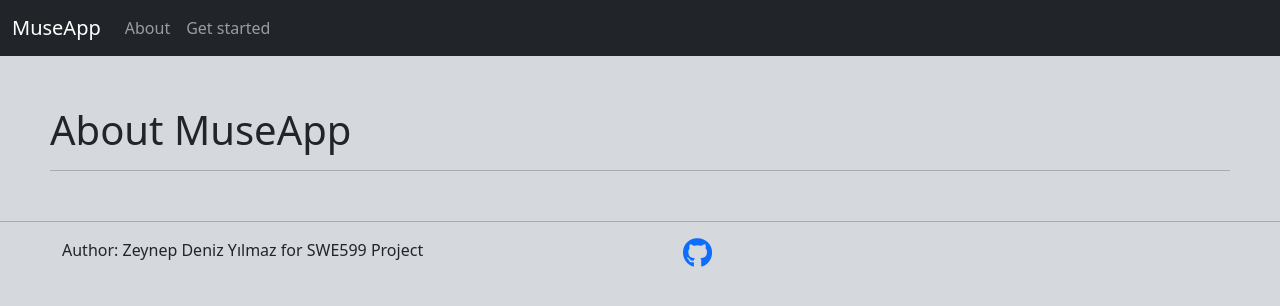
After one commit to ZDenizYStenhaug/musicGeneration, a Django app: page /about in a window 1280 px wide. The commit adds this page. Shown: the top 306 px of the page. Run offline with Django 4.2, Linux system fonts and the light colour scheme; some libraries are stand-ins or nearby versions.

Commit message:
add new pages

```diff
--- /dev/null
+++ b/pages/templates/about.html
@@ -0,0 +1,10 @@
+{% extends 'base.html' %}
+{% block content %}
+<div style="margin-left: 50px; margin-right: 50px; margin-top: 50px">
+
+  <h1 style="margin-top: 30px">About MuseApp</h1>
+  <hr>
+
+</div>
+
+{% endblock %}
--- a/pages/templates/base.html
+++ b/pages/templates/base.html
@@ -9,7 +9,7 @@
     <link rel="stylesheet" href="https://use.fontawesome.com/releases/v5.6.1/css/all.css">
 
 </head>
-<body>
+<body style="background-color:#D5D8DC;">
     {% include 'navbar.html' %}
 
     {% block content %}
--- a/pages/templates/iteration.html
+++ b/pages/templates/iteration.html
@@ -24,7 +24,7 @@
                             </figure>
                         </div>
                         <div class="col" style="margin-top: 45px;">
-                            <a class="btn btn-outline-primary btn-sm" href="{{path}}">Download</a>
+                            <a class="btn btn-outline-primary btn-sm" href="{{path}}" download>Download</a>
                         </div>
 
                     </div>
@@ -48,10 +48,11 @@
                     </div>
                   {% endfor %}
                   <input type="hidden" name="itr" value="{{iteration_num}}">
+                  <button type="submit" class="btn btn-success btn-lg btn-block">Submit</button>
               </form>
           </div>
       </div>
-      <button type="submit" action="" class="btn btn-outline-success btn-lg btn-block">Submit</button>
+
 
   </div>
 </div>
--- a/pages/templates/navbar.html
+++ b/pages/templates/navbar.html
@@ -1,16 +1,16 @@
-<nav class="navbar navbar-expand-lg navbar-light bg-light">
+<nav class="navbar navbar-expand-lg navbar-dark bg-dark">
       <div class="container-fluid">
-        <a class="navbar-brand" href="#">MuseApp</a>
+        <a class="navbar-brand" href="/">MuseApp</a>
         <button class="navbar-toggler" type="button" data-bs-toggle="collapse" data-bs-target="#navbarNav" aria-controls="navbarNav" aria-expanded="false" aria-label="Toggle navigation">
           <span class="navbar-toggler-icon"></span>
         </button>
         <div class="collapse navbar-collapse" id="navbarNav">
           <ul class="navbar-nav">
             <li class="nav-item">
-              <a class="nav-link" href="#">About</a>
+              <a class="nav-link" href="/about">About</a>
             </li>
             <li class="nav-item">
-              <a class="nav-link" href="#">Get started</a>
+              <a class="nav-link" href="/home">Get started</a>
             </li>
           </ul>
         </div>
--- a/pages/urls.py
+++ b/pages/urls.py
@@ -5,7 +5,9 @@ from django.conf import settings
 
 
 urlpatterns = [
-    path('', views.home_view),
+    path('', views.landing),
+    path('home', views.home_view),
+    path('about', views.about),
     path('genre/<str:genre>', views.iteration_view)
 ]
 urlpatterns += static(settings.MEDIA_URL, document_root=settings.MEDIA_ROOT)
--- a/pages/views.py
+++ b/pages/views.py
@@ -36,3 +36,10 @@ def iteration_view(request, genre):
         "form": RatingForm()
     }
     return render(request, 'iteration.html', context)
+
+def landing(request):
+    return render(request, 'landing.html')
+
+
+def about(request):
+    return render(request, 'about.html')
--- a/src/melody_generator.py
+++ b/src/melody_generator.py
@@ -6,6 +6,8 @@ UNCOMMON_NOTES = {
     "E#": "F",
     "B#": "C",
     "F##": "G",
+    'C##': 'D',
+    'G##': 'A',
     "Fb": "E",
     "Cb": "B",
     "Gb": "F#"
```
Also changed, not shown: pages/templates/home-page.html (+9 -10 lines), pages/templates/landing.html (added, +10 -0 lines).
